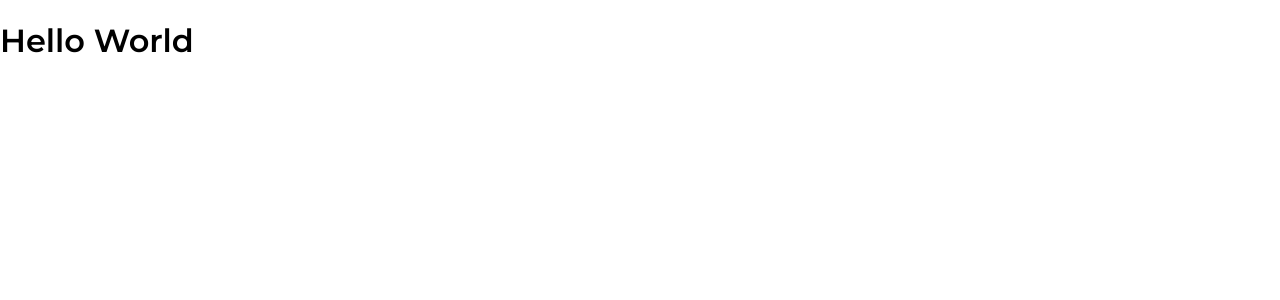
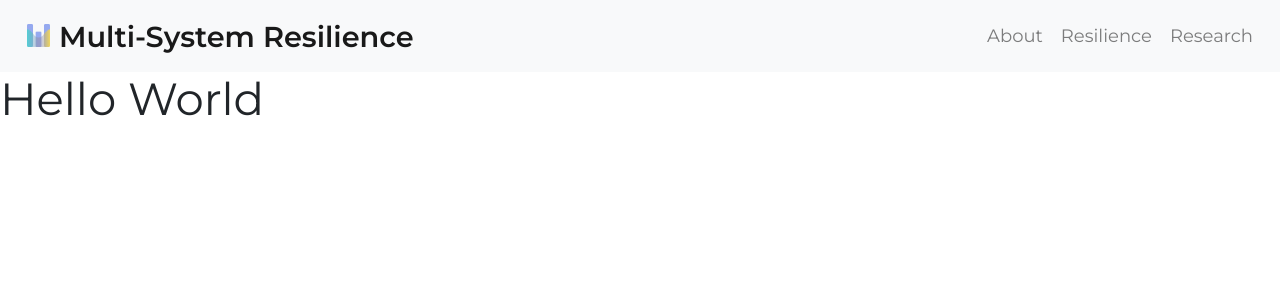
Before and after one commit to LemonFace0309/msmr, a Next.js app: page / in a window 1280 px wide. Shown: the top 300 px of the page. Built offline with nearby package versions, Linux system fonts and the light colour scheme.

Commit message:
Basic Navbar created

```diff
--- a/components/Layout.js
+++ b/components/Layout.js
@@ -1,9 +1,11 @@
 import Meta from './Meta'
+import Nav from './Nav'
 
 const Layout = ({ children }) => {
   return (
     <>
       <Meta />
+      <Nav />
       <main className="">{children}</main>
     </>
   )
--- /dev/null
+++ b/components/Nav.js
@@ -0,0 +1,29 @@
+import React from 'react'
+import NavStyles from '../styles/Nav.module.css'
+import { Navbar, Nav } from 'react-bootstrap'
+
+const MainNav = () => {
+  return (
+    <Navbar bg="light" expand="lg">
+      <Navbar.Brand href="">
+        <img
+          src="/logo.png"
+          width="23"
+          height="23"
+          className="d-inline-block align-baseline mx-2"
+        />
+        <span className={NavStyles.brand}>Multi-System Resilience</span>
+      </Navbar.Brand>
+      <Navbar.Toggle aria-controls="basic-navbar-nav" />
+      <Navbar.Collapse id="basic-navbar-nav">
+        <Nav className="ml-auto">
+          <Nav.Link href="/about">About</Nav.Link>
+          <Nav.Link href="">Resilience</Nav.Link>
+          <Nav.Link href="">Research</Nav.Link>
+        </Nav>
+      </Navbar.Collapse>
+    </Navbar>
+  )
+}
+
+export default MainNav
--- a/pages/_app.js
+++ b/pages/_app.js
@@ -1,4 +1,5 @@
 import '../styles/globals.css'
+import 'bootstrap/dist/css/bootstrap.min.css'
 
 import Layout from '../components/Layout'
 
--- /dev/null
+++ b/styles/Nav.module.css
@@ -0,0 +1,4 @@
+span.brand {
+  font-size: 1.6rem;
+  font-weight: 700;
+}
--- a/styles/globals.css
+++ b/styles/globals.css
@@ -2,7 +2,8 @@ html,
 body {
   padding: 0;
   margin: 0;
-  font-family: 'Montserrat', sans-serif;
+  font-family: 'Montserrat', sans-serif !important;
+  font-size: 18px;
 }
 
 a {
```
Also changed, not shown: public/logo.png (added), 1 other file (tests, documents, lock files or other folders).
